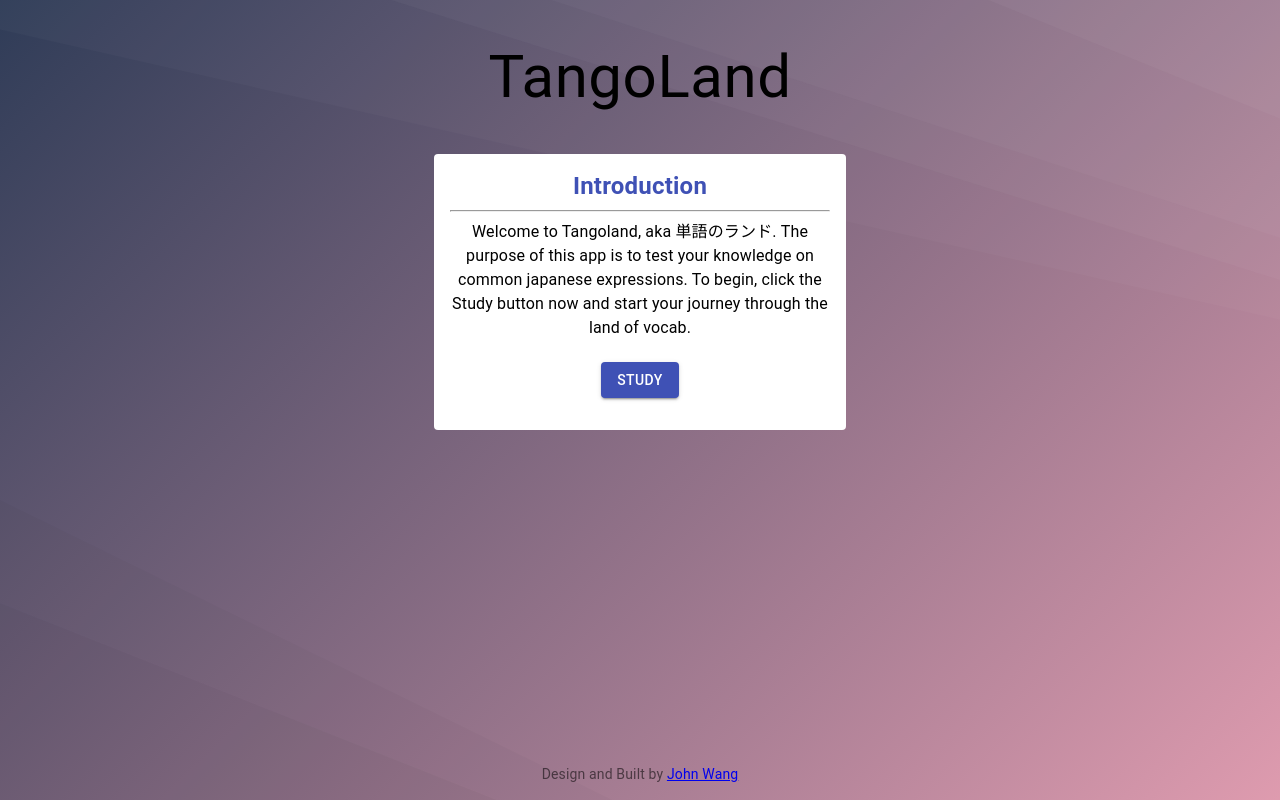
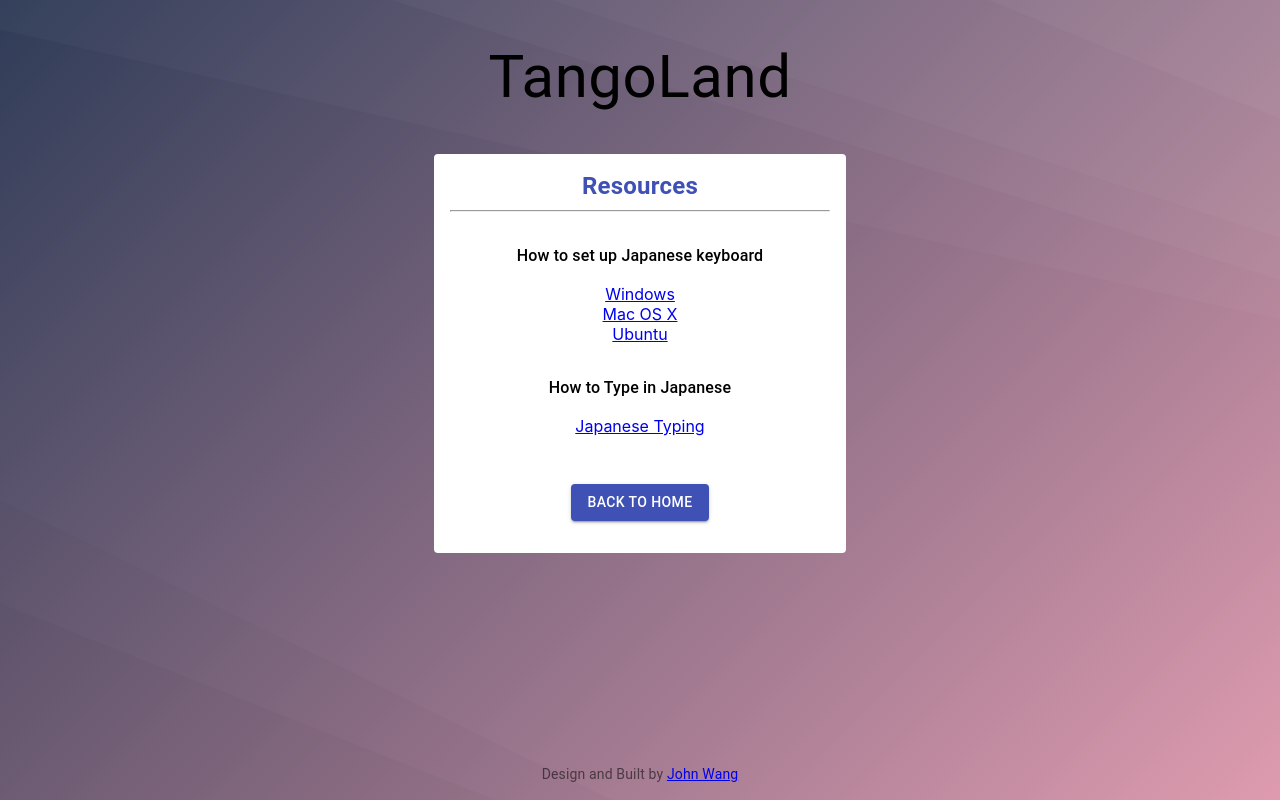
Before and after one commit to jwang4059/tangoland, a React (Create React App) app: page /resources in a window 1280 px wide. Before the commit this address led to /. Built offline with nearby package versions, Linux system fonts and the light colour scheme; no server answers.

Commit message:
added resources page

```diff
--- a/src/App.js
+++ b/src/App.js
@@ -8,6 +8,7 @@ import {
 
 import Layout from "./features/layout/Layout";
 import HomePage from "./features/home/HomePage";
+import ResourcesPage from "./features/resources/ResourcesPage";
 import FlashcardsPage from "./features/flashcards/FlashcardsPage";
 
 const App = () => {
@@ -17,6 +18,7 @@ const App = () => {
 				<Switch>
 					<Route exact path="/" component={HomePage} />
 					<Route exact path="/study" component={FlashcardsPage} />
+					<Route exact path="/resources" component={ResourcesPage} />
 					<Redirect to="/" />
 				</Switch>
 			</Layout>
--- a/src/features/home/HomePage.js
+++ b/src/features/home/HomePage.js
@@ -1,5 +1,5 @@
 import React from "react";
-import { useHistory } from "react-router-dom";
+import { Link, useHistory } from "react-router-dom";
 import { makeStyles } from "@material-ui/core/styles";
 import Typography from "@material-ui/core/Typography";
 import Button from "@material-ui/core/Button";
@@ -50,6 +50,9 @@ const HomePage = () => {
 				>
 					Study
 				</Button>
+				<Typography variant="caption" component="span" display="block">
+					For more help, visit <Link to="/resources">resources</Link>
+				</Typography>
 			</section>
 		</main>
 	);
--- /dev/null
+++ b/src/features/resources/ResourcesPage.js
@@ -0,0 +1,105 @@
+import React from "react";
+import { useHistory } from "react-router-dom";
+import { makeStyles } from "@material-ui/core/styles";
+import Typography from "@material-ui/core/Typography";
+import Button from "@material-ui/core/Button";
+
+const useStyles = makeStyles((theme) => ({
+	root: {
+		backgroundColor: theme.palette.background.paper,
+		borderRadius: ".25rem",
+		padding: "1rem",
+		margin: "2rem 0",
+	},
+	div: {
+		margin: "2rem 0",
+	},
+	title: {
+		fontSize: "1.5rem",
+		lineHeight: "2rem",
+		fontWeight: "700",
+	},
+	subheader: {
+		fontWeight: "500",
+		marginBottom: "1rem",
+	},
+	link: {
+		display: "block",
+	},
+	button: {
+		margin: "1rem 0",
+	},
+}));
+
+const ResourcesPage = () => {
+	const classes = useStyles();
+	const history = useHistory();
+
+	return (
+		<main>
+			<section className={classes.root}>
+				<Typography
+					className={classes.title}
+					component="h2"
+					color="primary"
+					align="center"
+				>
+					Resources
+				</Typography>
+				<hr />
+				<div className={classes.div}>
+					<Typography className={classes.subheader} component="h3">
+						How to set up Japanese keyboard
+					</Typography>
+					<a
+						className={classes.link}
+						href="https://www.coscom.co.jp/learnjapanese801/install_ime.html"
+						target="_blank"
+						rel="noreferrer"
+					>
+						Windows
+					</a>
+					<a
+						className={classes.link}
+						href="https://redcocoon.org/cab/mysoft.html"
+						target="_blank"
+						rel="noreferrer"
+					>
+						Mac OS X
+					</a>
+					<a
+						className={classes.link}
+						href="https://help.ubuntu.com/community/JapaneseInput"
+						target="_blank"
+						rel="noreferrer"
+					>
+						Ubuntu
+					</a>
+				</div>
+				<div className={classes.div}>
+					<Typography className={classes.subheader} component="h3">
+						How to Type in Japanese
+					</Typography>
+					<a
+						className={classes.link}
+						href="https://www.tofugu.com/japanese/how-to-type-in-japanese/"
+						target="_blank"
+						rel="noreferrer"
+					>
+						Japanese Typing
+					</a>
+				</div>
+				<Button
+					className={classes.button}
+					variant="contained"
+					color="primary"
+					onClick={() => history.push("/")}
+				>
+					Back to Home
+				</Button>
+			</section>
+		</main>
+	);
+};
+
+export default ResourcesPage;
```
